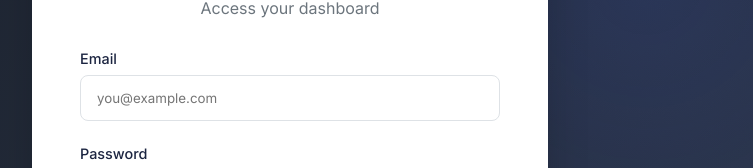
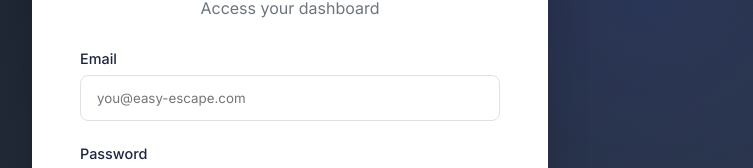
Before and after one commit to adhils04/timesheets, a React (Create React App) app: page /login in a window 1280 px wide. Shown: the part 272-440 px from the top of the page, without its empty margins (350-1103 px from the left). Built offline with nearby package versions, Linux system fonts and the light colour scheme; no server answers.

Commit message:
Update Login.js

```diff
--- a/src/pages/Login.js
+++ b/src/pages/Login.js
@@ -43,7 +43,7 @@ export const Login = ({ onLogin }) => {
                             value={email}
                             onChange={(e) => setEmail(e.target.value)}
                             className="custom-input"
-                            placeholder="you@example.com"
+                            placeholder="you@easy-escape.com"
                         />
                     </div>
                     <div className="input-group">
```
